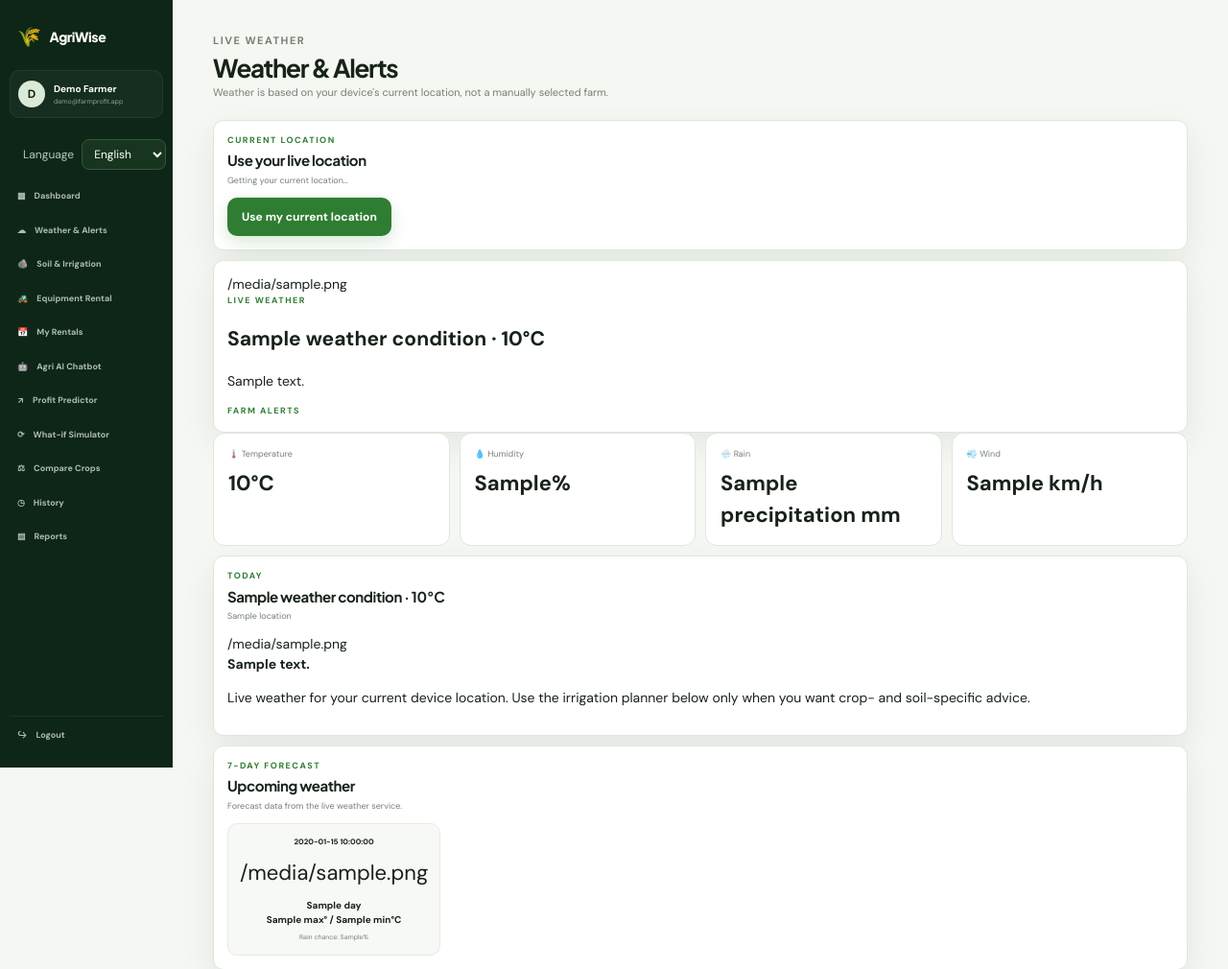
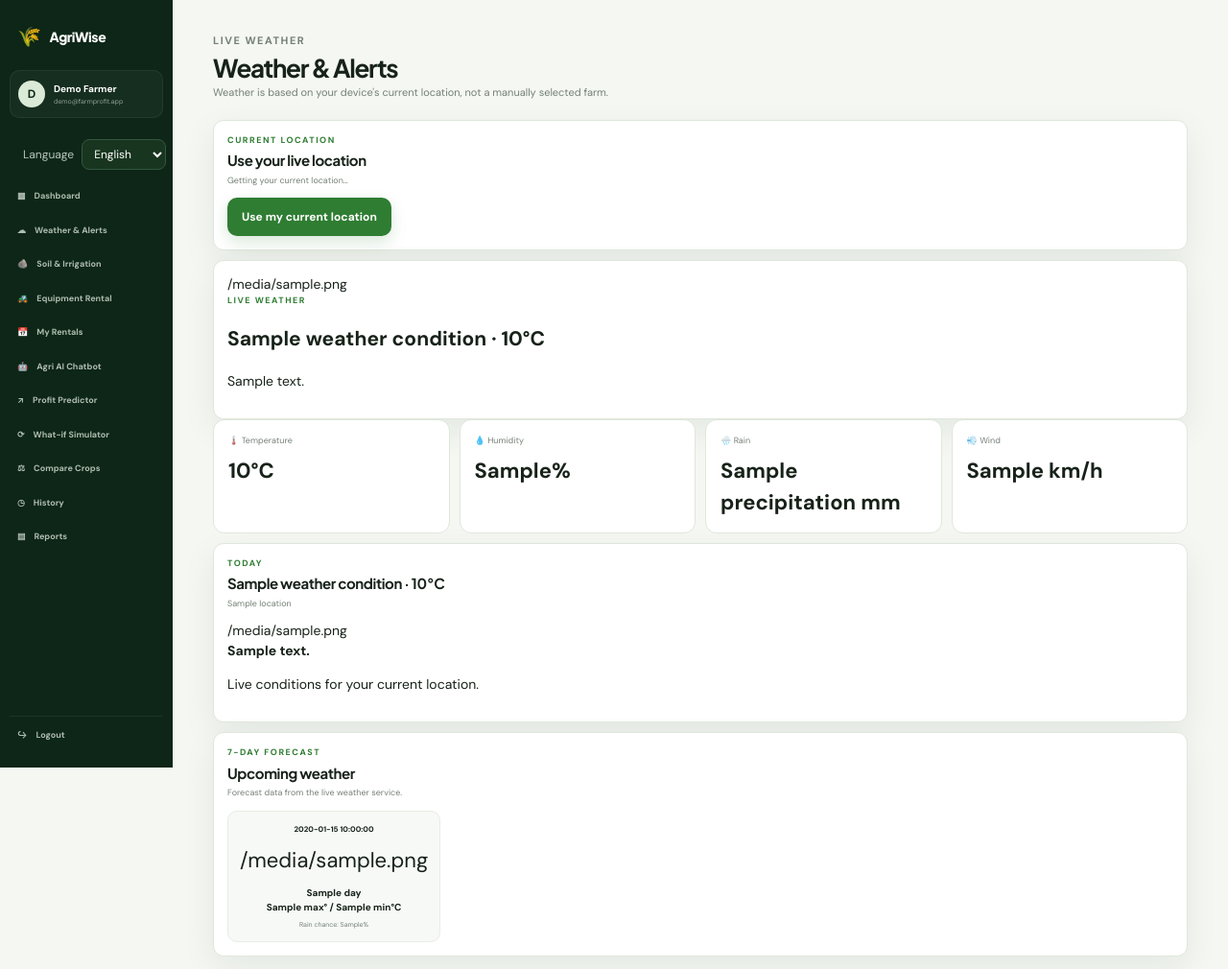
Before and after one commit to 99240041346-beep/99240041346-beep-99240041346-beep-farmprofit-hackatho, a Flask app: template templates/weather.html in a window 1280 px wide. Shown: the top 1010 px of the page at 96% size. Run offline with Flask 3, Linux system fonts and the light colour scheme; a user stored in the database is signed in; tables that the repository leaves empty hold one stand-in row (values such as "Sample post"); the template is opened without the code that fills it: most values are stand-ins (such as "Sample title", 1, 10 or a date in 2020).

Commit message:
Simplify weather display to live readings only

```diff
--- a/templates/weather.html
+++ b/templates/weather.html
@@ -9,15 +9,14 @@
 {% if weather and weather_condition %}
 <section class="panel weather-now-panel">
   <div class="weather-now-main"><div class="weather-icon-large">{{ weather_condition.icon }}</div><div><div class="eyebrow">LIVE WEATHER</div><h2>{{ weather_condition.label }} · {{ weather.current.temperature_2m }}°C</h2><p>{{ weather_condition.description }}</p></div></div>
-  <div class="weather-alerts"><div class="eyebrow">FARM ALERTS</div>{% for alert in weather_condition.alerts %}<div class="weather-alert"><span>{{ alert[0] }}</span><div><strong>{{ alert[1] }}</strong><p>{{ alert[2] }}</p></div></div>{% endfor %}</div>
-</section>
+  </section>
 <div class="stats-grid weather-stats">
   <div class="stat-card"><span>🌡️ Temperature</span><strong>{{ weather.current.temperature_2m }}°C</strong></div>
   <div class="stat-card"><span>💧 Humidity</span><strong>{{ weather.current.relative_humidity_2m }}%</strong></div>
   <div class="stat-card"><span>🌧️ Rain</span><strong>{{ weather.current.precipitation }} mm</strong></div>
   <div class="stat-card"><span>💨 Wind</span><strong>{{ weather.current.wind_speed_10m }} km/h</strong></div>
 </div>
-<section class="panel"><div class="panel-head"><div><div class="eyebrow">TODAY</div><h2>{{ weather_condition.label }} · {{ weather.current.temperature_2m }}°C</h2><p>{{ location }}</p></div></div><div class="weather-day-summary"><span>{{ weather_condition.icon }}</span><div><strong>{{ weather_condition.description }}</strong><p>Live weather for your current device location. Use the irrigation planner below only when you want crop- and soil-specific advice.</p></div></div></section>
+<section class="panel"><div class="panel-head"><div><div class="eyebrow">TODAY</div><h2>{{ weather_condition.label }} · {{ weather.current.temperature_2m }}°C</h2><p>{{ location }}</p></div></div><div class="weather-day-summary"><span>{{ weather_condition.icon }}</span><div><strong>{{ weather_condition.description }}</strong><p>Live conditions for your current location.</p></div></div></section>
 <section class="panel"><div class="panel-head"><div><div class="eyebrow">7-DAY FORECAST</div><h2>Upcoming weather</h2><p>Forecast data from the live weather service.</p></div></div><div class="forecast-grid">{% for day in weather_condition.daily %}<div class="forecast-card"><b>{{ day.date }}</b><span>{{ day.icon }}</span><strong>{{ day.label }}</strong><strong>{{ day.max }}° / {{ day.min }}°C</strong><small>Rain chance: {{ day.rain_probability }}%</small></div>{% endfor %}</div></section>
 {% endif %}
 {% endblock %}
```
